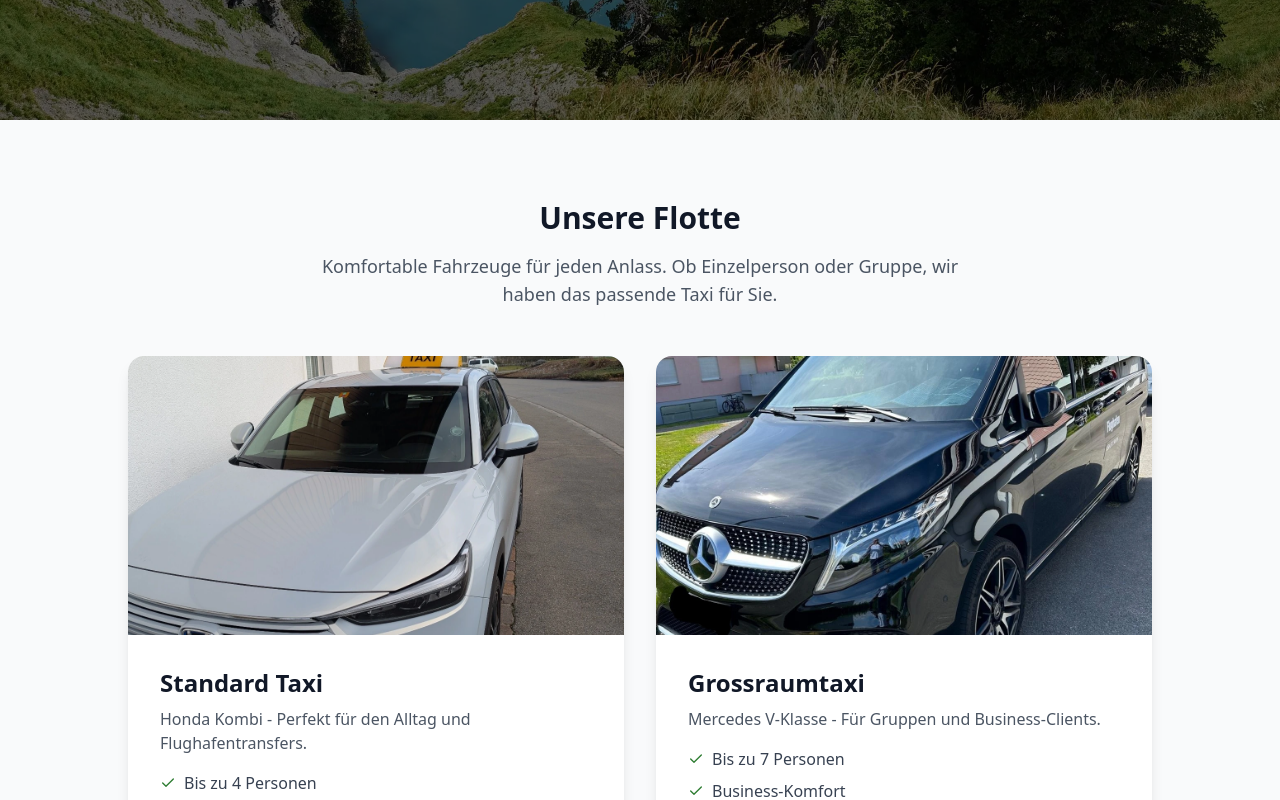
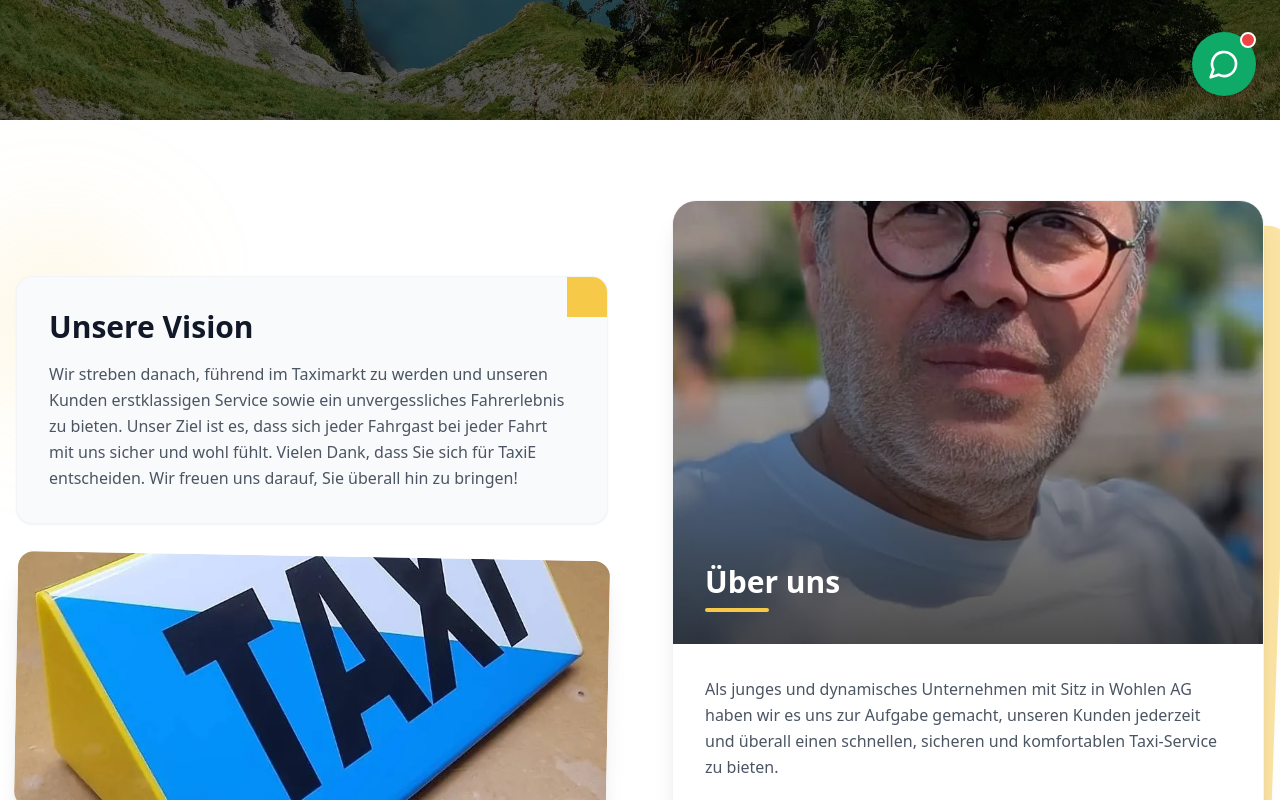
Before and after one commit to teocanKS/taxiech, a Nuxt app: page / in a window 1280 px wide. Shown: the part 680-1480 px from the top of the page. Built offline with nearby package versions, Linux system fonts and the light colour scheme.

Commit message:
Feat: Add WhatsApp Widget and About/Vision Section

```diff
--- /dev/null
+++ b/components/FloatingContact.vue
@@ -0,0 +1,98 @@
+<script setup lang="ts">
+import { MessageCircle, X, Send, Phone } from 'lucide-vue-next'
+
+const isOpen = ref(false)
+const message = ref('')
+
+const toggleChat = () => {
+  isOpen.value = !isOpen.value
+}
+
+const openWhatsApp = () => {
+  const text = message.value ? encodeURIComponent(message.value) : 'Hallo, ich habe eine Frage zu Taxie.'
+  window.open(`https://wa.me/41798681000?text=${text}`, '_blank')
+}
+</script>
+
+<template>
+  <div class="fixed bottom-6 right-6 z-50 flex flex-col items-end gap-4 print:hidden">
+
+    <!-- Chat Window -->
+    <Transition
+      enter-active-class="transition duration-300 ease-out"
+      enter-from-class="opacity-0 translate-y-4 scale-95"
+      enter-to-class="opacity-100 translate-y-0 scale-100"
+      leave-active-class="transition duration-200 ease-in"
+      leave-from-class="opacity-100 translate-y-0 scale-100"
+      leave-to-class="opacity-0 translate-y-4 scale-95"
+    >
+      <div v-if="isOpen" class="bg-[#E5DDD5] w-[320px] rounded-2xl shadow-2xl overflow-hidden border border-gray-100">
+        <!-- Header -->
+        <div class="bg-[#0FA968] p-4 flex items-center justify-between text-white shadow-sm">
+          <div class="flex items-center gap-3">
+             <div class="bg-white/20 p-1.5 rounded-full">
+               <MessageCircle class="w-6 h-6" />
+             </div>
+             <div>
+               <h3 class="font-bold text-base leading-tight">Taxie Support</h3>
+               <p class="text-xs opacity-90">Antwortet in der Regel sofort</p>
+             </div>
+          </div>
+          <button @click="toggleChat" class="hover:bg-white/20 p-1 rounded-full transition">
+            <X class="w-5 h-5" />
+          </button>
+        </div>
+
+        <!-- Chat Body -->
+        <div class="p-6 h-[250px] bg-[url('https://user-images.githubusercontent.com/15075759/28719144-86dc0f70-73b1-11e7-911d-60d70fcded21.png')] bg-cover overflow-y-auto flex flex-col gap-4">
+           <!-- Agent Message -->
+           <div class="self-start bg-white p-3 rounded-tr-xl rounded-bl-xl rounded-br-xl shadow-sm max-w-[85%] text-gray-800 text-sm relative">
+             <span class="absolute top-0 left-0 -ml-2 text-white drop-shadow-sm">
+                 <svg width="10" height="10" viewBox="0 0 10 10"><path d="M10 0 L0 0 L10 10 Z" fill="currentColor"/></svg>
+             </span>
+             Hallo! 👋 <br>
+             Wie können wir Ihnen helfen?
+             <span class="block text-[10px] text-gray-400 text-right mt-1">12:00</span>
+           </div>
+        </div>
+
+        <!-- Footer / Input -->
+        <div class="bg-white p-3 flex items-center gap-2 border-t border-gray-100">
+          <input
+            v-model="message"
+            @keyup.enter="openWhatsApp"
+            type="text"
+            placeholder="Nachricht schreiben..."
+            class="flex-grow bg-gray-100 rounded-full px-4 py-2 text-sm focus:outline-none focus:ring-1 focus:ring-[#0FA968] transition"
+          >
+          <button @click="openWhatsApp" class="bg-[#0FA968] text-white p-2 rounded-full hover:bg-[#0C8F58] transition shadow-sm transform active:scale-95">
+            <Send class="w-5 h-5 pl-0.5" />
+          </button>
+        </div>
+      </div>
+    </Transition>
+
+    <!-- Toggle Button -->
+    <button
+      @click="toggleChat"
+      class="group relative flex items-center justify-center w-16 h-16 rounded-full shadow-lg hover:shadow-2xl transition duration-300 transform hover:scale-105"
+      :class="isOpen ? 'bg-[#9C7ECC] rotate-90' : 'bg-[#0FA968]'"
+    >
+      <Transition
+        mode="out-in"
+        enter-active-class="duration-200 ease-out"
+        enter-from-class="opacity-0 rotate-45"
+        enter-to-class="opacity-100 rotate-0"
+        leave-active-class="duration-200 ease-in"
+        leave-from-class="opacity-100 rotate-0"
+        leave-to-class="opacity-0 -rotate-45"
+      >
+        <X v-if="isOpen" class="w-8 h-8 text-white absolute" />
+        <MessageCircle v-else class="w-8 h-8 text-white absolute" />
+      </Transition>
+
+      <!-- Notification Badge -->
+      <span v-if="!isOpen" class="absolute top-0 right-0 w-4 h-4 bg-red-500 rounded-full border-2 border-white animate-pulse"></span>
+    </button>
+  </div>
+</template>
--- a/layouts/default.vue
+++ b/layouts/default.vue
@@ -45,6 +45,9 @@ const { zone } = useZone()
         WHATSAPP
       </a>
     </div>
+
+    <!-- Desktop Floating Widget -->
+    <FloatingContact class="hidden md:flex" />
   </div>
 </template>
 
--- a/pages/index.vue
+++ b/pages/index.vue
@@ -60,6 +60,63 @@ useHead({
           </a>
         </div>
       </div>
+    </section>
+
+    <!-- Vision & About Us Section -->
+    <section class="py-20 bg-white overflow-hidden">
+        <div class="container mx-auto px-4">
+            <div class="grid lg:grid-cols-2 gap-16 items-center">
+
+                <!-- Vision Column -->
+                <div class="relative">
+                    <!-- Background Accent -->
+                    <div class="absolute -top-10 -left-10 w-40 h-40 bg-action/20 rounded-full blur-3xl"></div>
+
+                    <div class="space-y-8 relative z-10">
+                        <!-- Vision Box -->
+                        <div class="bg-gray-50 p-8 rounded-2xl shadow-sm border border-gray-100 relative overflow-hidden group">
+                           <div class="absolute top-0 right-0 w-20 h-20 bg-action transition-transform transform translate-x-10 -translate-y-10 group-hover:scale-110"></div>
+                           <h2 class="text-3xl font-bold mb-4 text-gray-900 relative z-10">Unsere Vision</h2>
+                           <p class="text-gray-600 leading-relaxed relative z-10">
+                               Wir streben danach, führend im Taximarkt zu werden und unseren Kunden erstklassigen Service sowie ein unvergessliches Fahrerlebnis zu bieten.
+                               Unser Ziel ist es, dass sich jeder Fahrgast bei jeder Fahrt mit uns sicher und wohl fühlt.
+                               Vielen Dank, dass Sie sich für TaxiE entscheiden. Wir freuen uns darauf, Sie überall hin zu bringen!
+                           </p>
+                        </div>
+
+                        <!-- Image -->
+                        <div class="rounded-2xl overflow-hidden shadow-xl transform rotate-1 hover:rotate-0 transition duration-500">
+                             <NuxtImg src="/taxi-schild-beleuchtet.webp" alt="Taxi Schild" class="w-full h-64 object-cover" />
+                        </div>
+                    </div>
+                </div>
+
+                <!-- About Us Column -->
+                <div class="relative">
+                     <!-- Yellow Background Box -->
+                     <div class="absolute inset-0 bg-action rounded-3xl transform rotate-2 translate-x-4 translate-y-4 opacity-50"></div>
+
+                     <div class="bg-white rounded-3xl shadow-xl overflow-hidden relative z-10 border border-gray-100">
+                        <div class="aspect-[4/3] relative">
+                            <NuxtImg src="/uberuns.webp" alt="Unser Team" class="w-full h-full object-cover" />
+                            <div class="absolute inset-0 bg-gradient-to-t from-black/70 to-transparent flex flex-col justify-end p-8">
+                                <h2 class="text-3xl font-bold text-white mb-2">Über uns</h2>
+                                <div class="w-16 h-1 bg-action rounded-full"></div>
+                            </div>
+                        </div>
+                        <div class="p-8">
+                            <p class="text-gray-600 leading-relaxed mb-6">
+                                Als junges und dynamisches Unternehmen mit Sitz in Wohlen AG haben wir es uns zur Aufgabe gemacht, unseren Kunden jederzeit und überall einen schnellen, sicheren und komfortablen Taxi-Service zu bieten.
+                            </p>
+                            <p class="text-gray-600 leading-relaxed">
+                                Mit 4 Jahren Erfahrung im Taxigewerbe kennen wir die Bedürfnisse unserer Fahrgäste genau und setzen alles daran, diese zu erfüllen.
+                            </p>
+                        </div>
+                     </div>
+                </div>
+
+            </div>
+        </div>
     </section>
 
     <!-- Fleet Showcase (Our Services) -->
```
Also changed, not shown: public/uberuns.webp (added).
